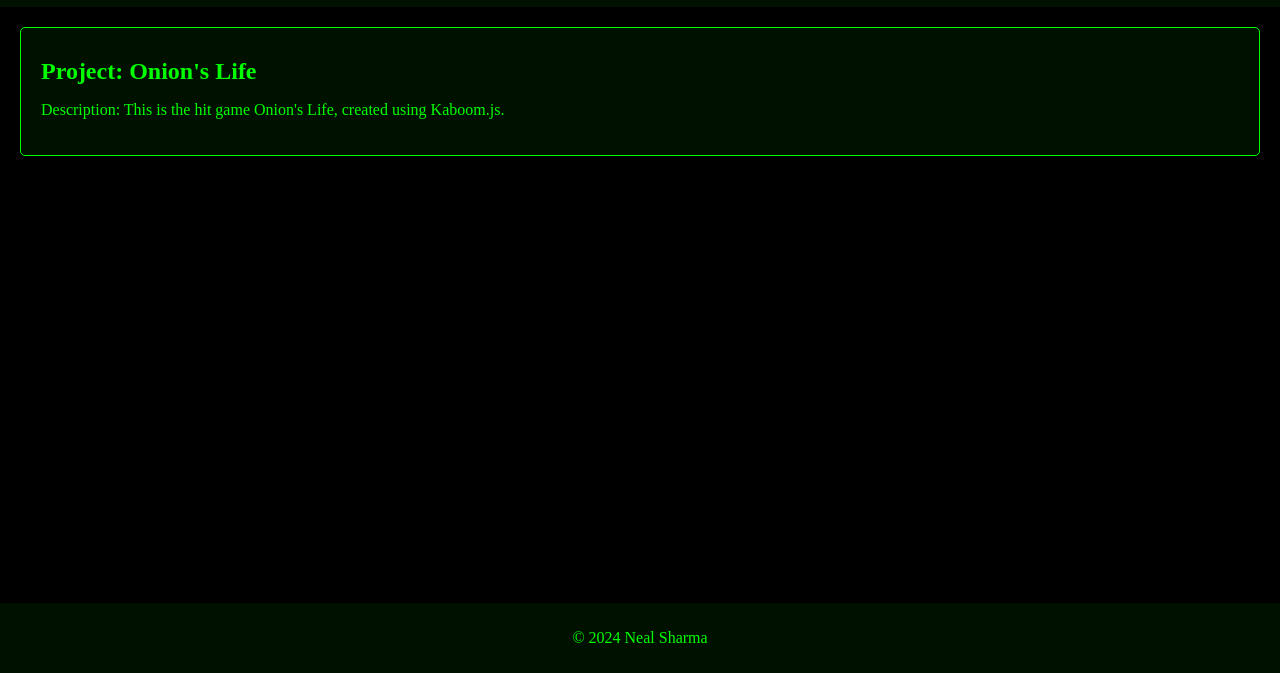
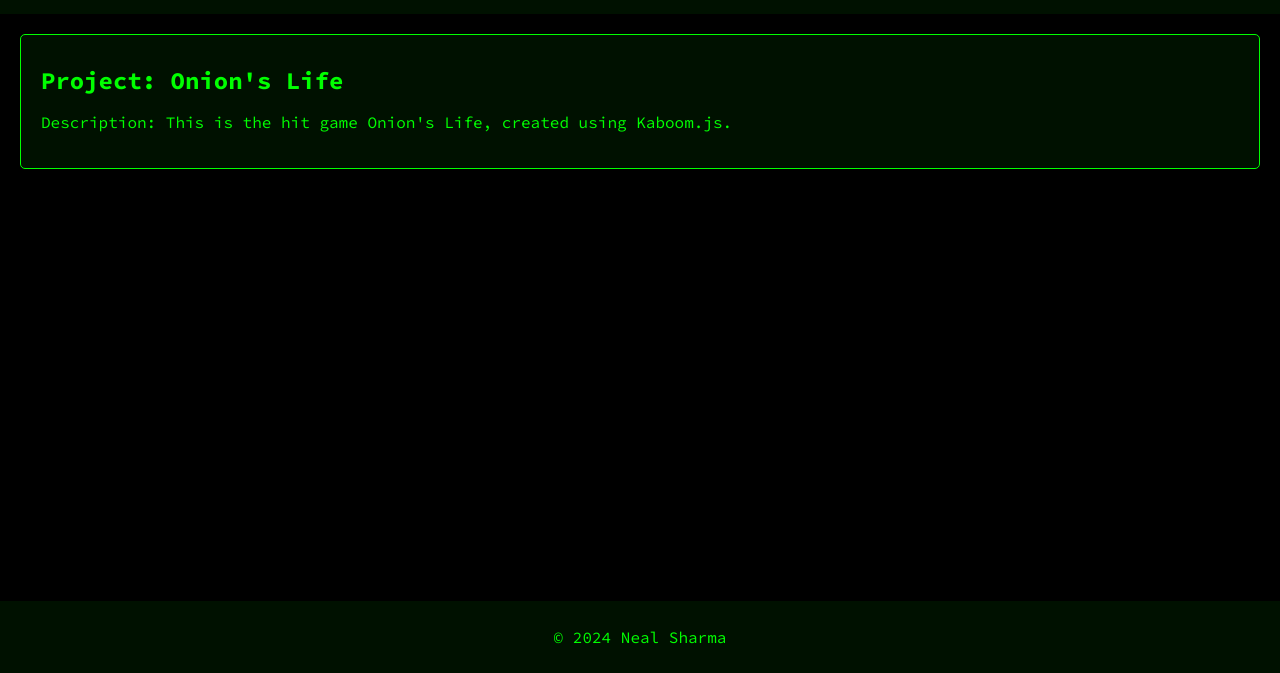
Before and after one commit to sharmnten/sharmnten.github.io, a plain HTML site: page index.html in a window 1280 px wide. Shown: the part 127-800 px from the top of the page. Drawn offline with Linux system fonts and the light colour scheme.

Commit message:
Update index.html

```diff
--- a/index.html
+++ b/index.html
@@ -7,7 +7,7 @@
     <title>Neal Sharma - Programmer/Student</title>
     <style>
         *{
-            font: source-code-pro;
+            font-family: "Source Code Pro", source sans;
         }
         body {
             margin: 0;
```
